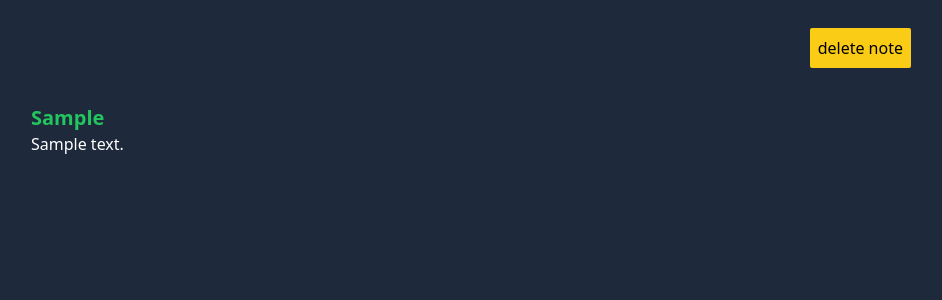
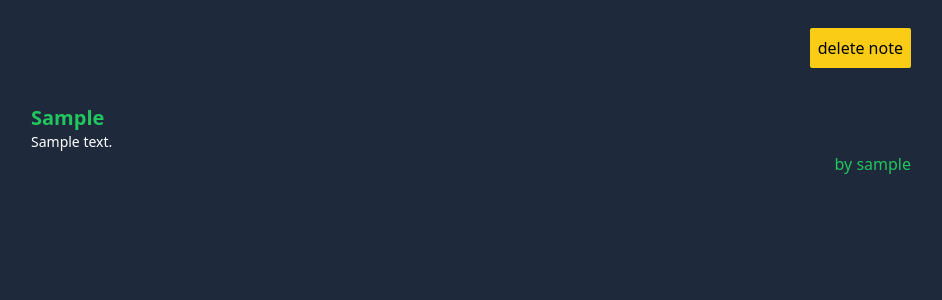
Before and after one commit to chris-muiru/django-notes-app, a Django app: page /note/1/ in a window 1280 px wide. Shown: the part 64-364 px from the top of the page, without its empty margins (129-1071 px from the left). Run offline with Django 4.2, Linux system fonts and the light colour scheme; a user stored in the database is signed in; tables that the repository leaves empty hold one stand-in row (values such as "Sample post"); grey boxes marked "Sample" are stand-in pictures; some libraries are stand-ins or nearby versions.

Commit message:
add: div to indicate who created note

```diff
--- a/templates/notes/note.html
+++ b/templates/notes/note.html
@@ -9,12 +9,17 @@
     </button>
 </form>
 </div>
-<div class="w-3/4 mx-auto text-justify text-white mt-9">
-    <b class="text-right text-green-500 text-xl">{{note.topic}}</b>
+<div class="w-3/4  mx-auto text-justify text-white mt-9">
+    <b class="text-right text-green-500  text-xl">{{note.topic}}</b>
 
-    <div class="font-shadow-light">
+    <div class="font-shadow-light text-sm sm:text-md">
         {{note.Notes}}
     </div>
 
 </div>
+<div class="">
+    <p class="text-right text-green-500 mr-14 md:mr-24 lg:mr-40 xl:mr-60">
+        by {{note.user}}
+    </p>
+</div>
 {%endblock content%}
```
